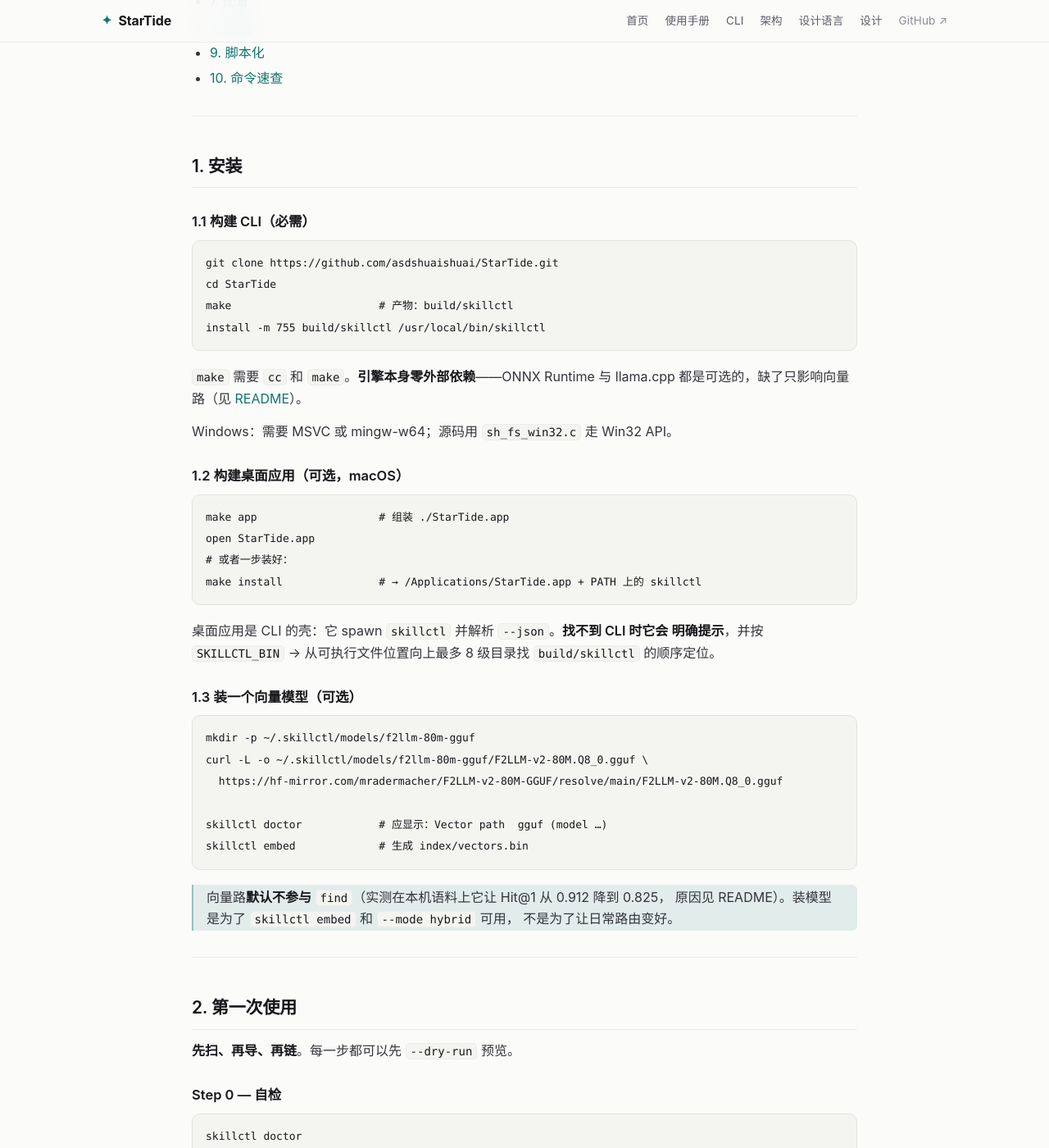
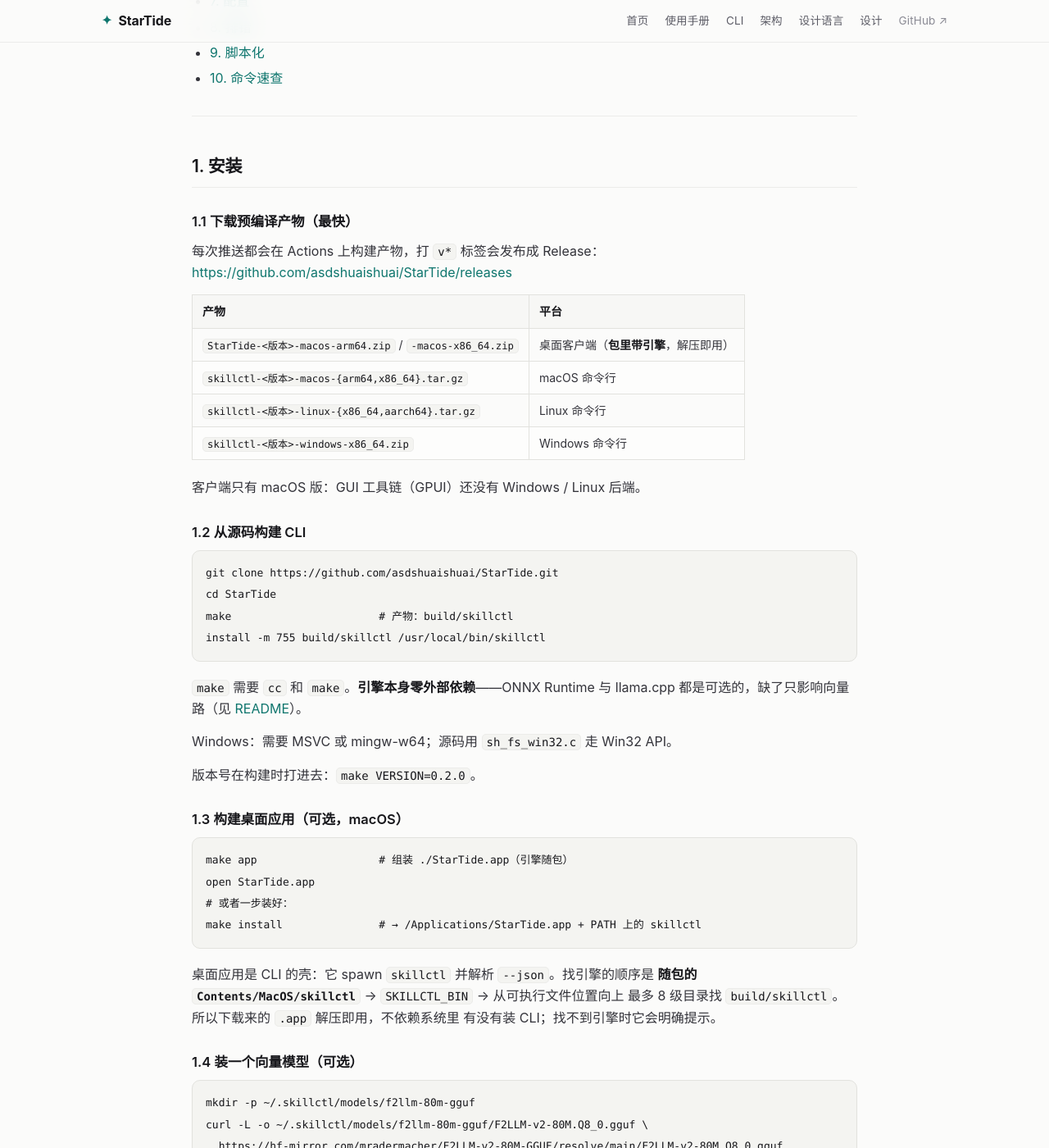
Before and after one commit to asdshuaishuai/StarTide, a Jekyll site: the page built from docs/USAGE.md, in a window 1280 px wide and 1400 px high, scrolled down 382 px. Shown: the whole window at 82% size. Built offline with Jekyll 4.4.1, drawn with Linux system fonts in a browser that asks for light colours.

````diff
--- a/docs/USAGE.md
+++ b/docs/USAGE.md
@@ -24,7 +24,21 @@ title: 使用手册
 
 ## 1. 安装
 
-### 1.1 构建 CLI（必需）
+### 1.1 下载预编译产物（最快）
+
+每次推送都会在 Actions 上构建产物，打 `v*` 标签会发布成 Release：
+<https://github.com/asdshuaishuai/StarTide/releases>
+
+| 产物 | 平台 |
+|---|---|
+| `StarTide-<版本>-macos-arm64.zip` / `-macos-x86_64.zip` | 桌面客户端（**包里带引擎**，解压即用） |
+| `skillctl-<版本>-macos-{arm64,x86_64}.tar.gz` | macOS 命令行 |
+| `skillctl-<版本>-linux-{x86_64,aarch64}.tar.gz` | Linux 命令行 |
+| `skillctl-<版本>-windows-x86_64.zip` | Windows 命令行 |
+
+客户端只有 macOS 版：GUI 工具链（GPUI）还没有 Windows / Linux 后端。
+
+### 1.2 从源码构建 CLI
 
 ```bash
 git clone https://github.com/asdshuaishuai/StarTide.git
@@ -34,24 +48,27 @@ install -m 755 build/skillctl /usr/local/bin/skillctl
 ```
 
 `make` 需要 `cc` 和 `make`。**引擎本身零外部依赖**——ONNX Runtime 与 llama.cpp
-都是可选的，缺了只影响向量路（见 [README](https://github.com/asdshuaishuai/StarTide#可选依赖只影响向量路)）。
+都是可选的，缺了只影响向量路（见 [README](https://github.com/asdshuaishuai/StarTide#readme#可选依赖只影响向量路)）。
 
 Windows：需要 MSVC 或 mingw-w64；源码用 `sh_fs_win32.c` 走 Win32 API。
 
-### 1.2 构建桌面应用（可选，macOS）
+版本号在构建时打进去：`make VERSION=0.2.0`。
+
+### 1.3 构建桌面应用（可选，macOS）
 
 ```bash
-make app                   # 组装 ./StarTide.app
+make app                   # 组装 ./StarTide.app（引擎随包）
 open StarTide.app
 # 或者一步装好：
 make install               # → /Applications/StarTide.app + PATH 上的 skillctl
 ```
 
-桌面应用是 CLI 的壳：它 spawn `skillctl` 并解析 `--json`。**找不到 CLI 时它会
-明确提示**，并按 `SKILLCTL_BIN` → 从可执行文件位置向上最多 8 级目录找
-`build/skillctl` 的顺序定位。
+桌面应用是 CLI 的壳：它 spawn `skillctl` 并解析 `--json`。找引擎的顺序是
+**随包的 `Contents/MacOS/skillctl`** → `SKILLCTL_BIN` → 从可执行文件位置向上
+最多 8 级目录找 `build/skillctl`。所以下载来的 `.app` 解压即用，不依赖系统里
+有没有装 CLI；找不到引擎时它会明确提示。
 
-### 1.3 装一个向量模型（可选）
+### 1.4 装一个向量模型（可选）
 
 ```bash
 mkdir -p ~/.skillctl/models/f2llm-80m-gguf
````
Also changed, not shown: README.md, 2 other files.
